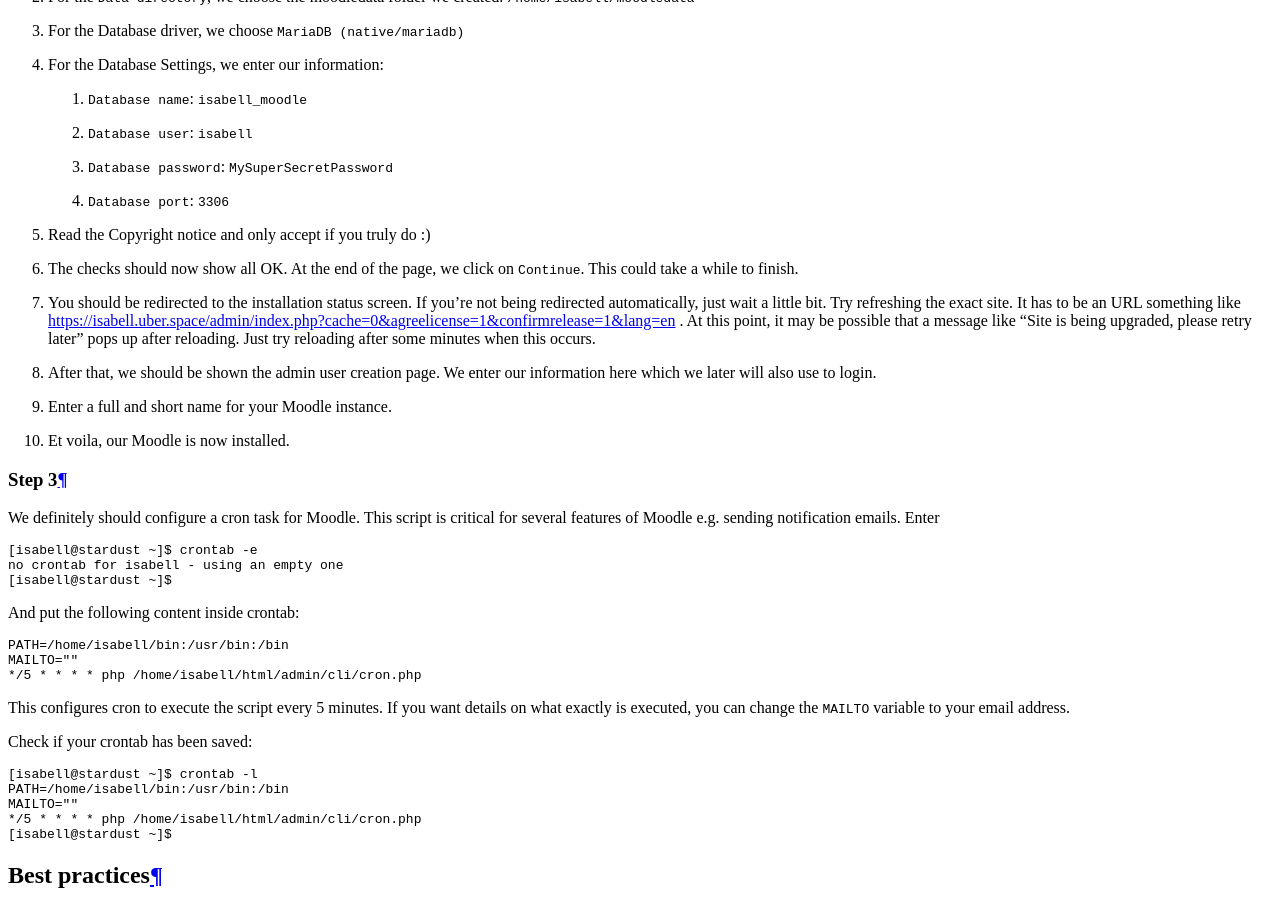
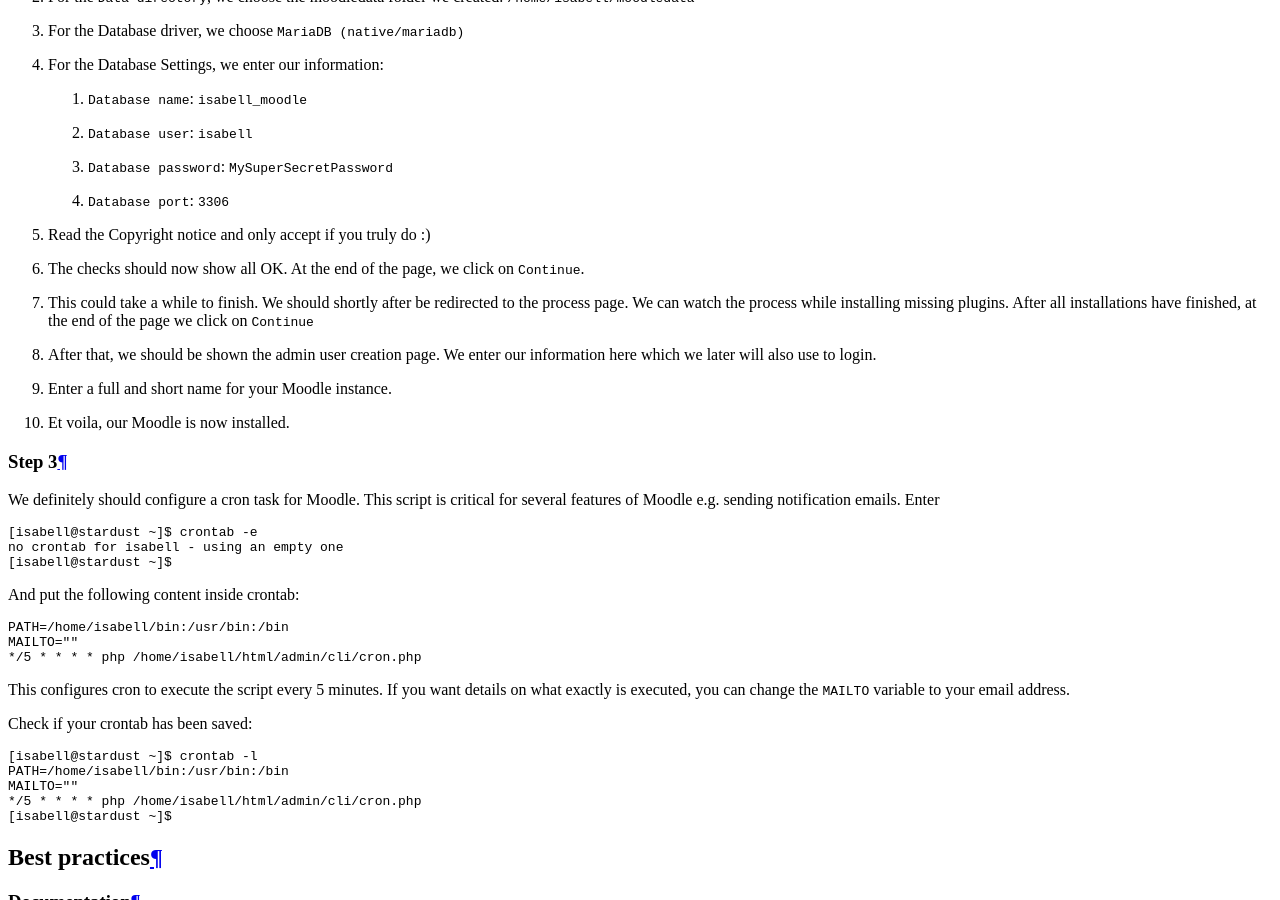
Before and after one commit to Uberspace/lab, a Sphinx documentation site: the page built from source/guide_moodle.rst, in a window 1280 px wide and 900 px high, scrolled down 5081 px. Built offline with Sphinx 7.4.7 and the Read the Docs theme 2.0.0, drawn with Linux system fonts in a browser that asks for light colours.

Commit message:
removed bug description in install step 2, step 7

```diff
--- a/source/guide_moodle.rst
+++ b/source/guide_moodle.rst
@@ -118,8 +118,8 @@
   4. ``Database port``: ``3306``
 
 5. Read the Copyright notice and only accept if you truly do :)
-6. The checks should now show all OK. At the end of the page, we click on ``Continue``. This could take a while to finish.
-7. You should be redirected to the installation status screen. If you're not being redirected automatically, just wait a little bit. Try refreshing the exact site. It has to be an URL something like https://isabell.uber.space/admin/index.php?cache=0&agreelicense=1&confirmrelease=1&lang=en . At this point, it may be possible that a message like "Site is being upgraded, please retry later" pops up after reloading. Just try reloading after some minutes when this occurs.
+6. The checks should now show all OK. At the end of the page, we click on ``Continue``.
+7. This could take a while to finish. We should shortly after be redirected to the process page. We can watch the process while installing missing plugins. After all installations have finished, at the end of the page we click on ``Continue``
 8. After that, we should be shown the admin user creation page. We enter our information here which we later will also use to login.
 9. Enter a full and short name for your Moodle instance.
 10. Et voila, our Moodle is now installed.
```
